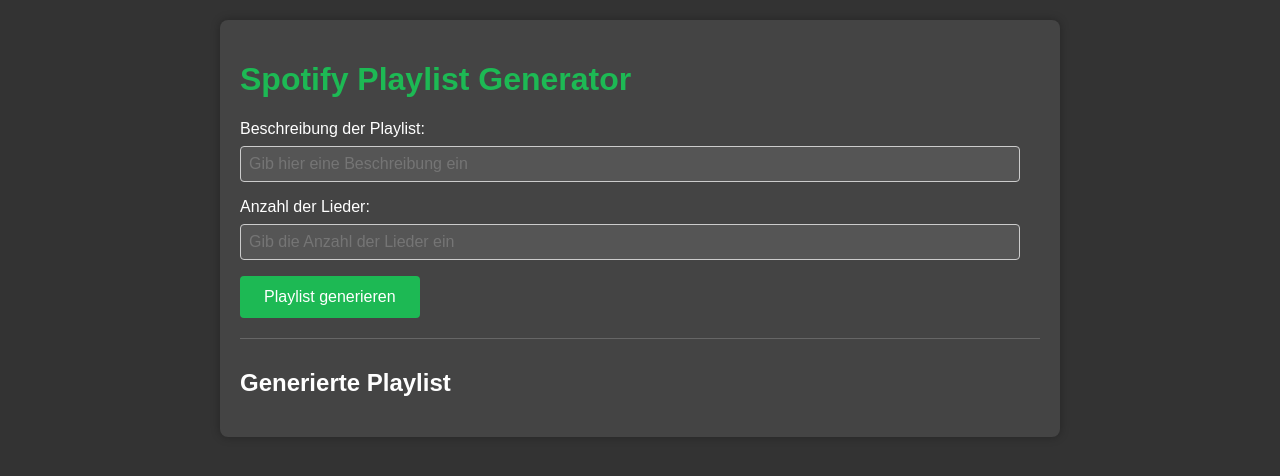
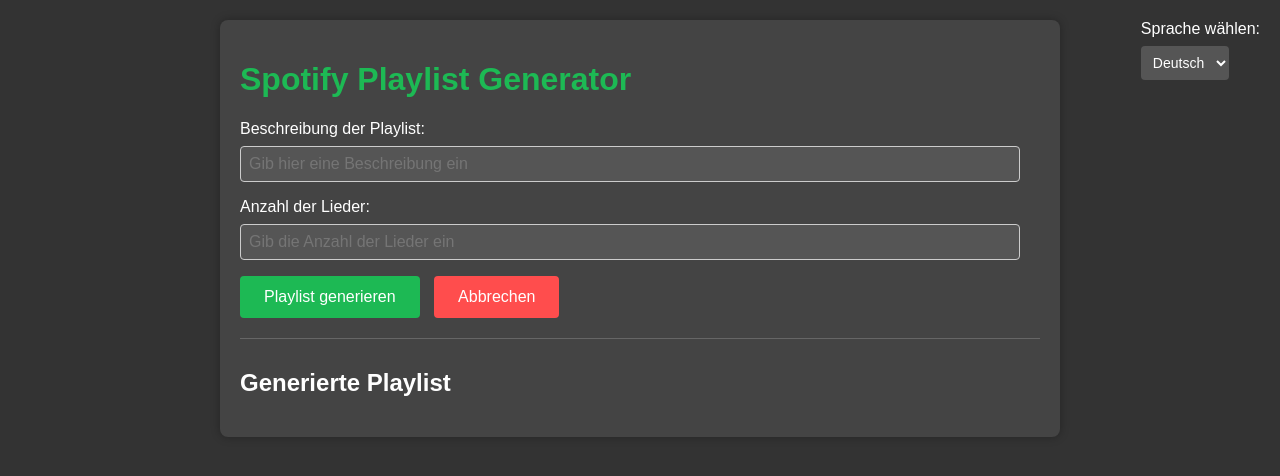
Before and after one commit to K4sperl/Spotify-Playlist-Generator, a plain HTML site: page index.html in a window 1280 px wide. Drawn offline with Linux system fonts and the light colour scheme.

Commit message:
Add files via upload

```diff
--- a/index.html
+++ b/index.html
@@ -60,7 +60,7 @@
             color: #fff; /* Weißer Text für Eingabefelder */
             box-sizing: border-box;
         }
-        button {
+        button.generate {
             background-color: #1DB954; /* Grün für den Button */
             color: white;
             padding: 12px 24px;
@@ -70,8 +70,22 @@
             font-size: 16px;
             transition: background-color 0.3s ease;
         }
-        button:hover {
+        button.generate:hover {
             background-color: #1ed760; /* Dunkleres Grün im Hover-Zustand */
+        }
+        button.cancel {
+            background-color: #ff4d4d; /* Rot für den Abbrechen-Button */
+            color: white;
+            padding: 12px 24px;
+            border: none;
+            border-radius: 4px;
+            cursor: pointer;
+            font-size: 16px;
+            transition: background-color 0.3s ease;
+            margin-left: 10px;
+        }
+        button.cancel:hover {
+            background-color: #ff6666; /* Helleres Rot im Hover-Zustand */
         }
         p.error-message {
             color: #ff4d4d; /* Rotes für Fehlermeldungen */
@@ -110,6 +124,10 @@
         }
         .related-playlists {
             margin-top: 20px;
+            display: none; /* Anfangs ausgeblendet */
+        }
+        .related-playlists.show {
+            display: block; /* Einblenden nach Playlist-Generierung */
         }
         .related-playlists h2 {
             color: #1DB954;
@@ -139,6 +157,20 @@
             margin: 0;
             font-size: 14px;
             color: #ccc;
+        }
+        .language-selection {
+            position: absolute;
+            top: 20px;
+            right: 20px;
+            color: #ccc;
+        }
+        .language-selection select {
+            background-color: #555; /* Dunklerer Hintergrund für Auswahl */
+            color: #fff; /* Weißer Text für Auswahl */
+            border: none;
+            padding: 8px;
+            border-radius: 4px;
+            font-size: 14px;
         }
     </style>
     <!-- JavaScript -->
@@ -185,28 +217,25 @@
             } else {
                 // Erfolgreiche Generierung
                 var generatedText = `Playlist wird generiert für: ${inputText}, mit ${numSongs} Liedern.`;
-                document.getElementById("generatedCount").textContent = `0/${numSongs} Liedern generiert`;
+                document.getElementById("generatedCount").textContent = generatedText;
 
-                // Songs generieren und anzeigen
-                generateSongs(inputText, numSongs);
+                // Simulieren der Playlist-Generierung (Dummy-Daten)
+                generatePlaylist(numSongs);
+
+                // Anzeige der ähnlichen Playlists
+                loadRelatedPlaylists();
+                document.getElementById("relatedPlaylists").classList.add("show");
                 hideErrorMessage();
-
-                // Ähnliche Playlists laden
-                loadRelatedPlaylists();
             }
         }
 
-        function generateSongs(description, numSongs) {
-            // Hier könntest du eine API-Anfrage machen, um passende Songs zu finden
-            // Z.B. mit Spotify Web API, sobald der Benutzer authentifiziert ist
-            // Beispiel: Dummy-Daten für Demo-Zwecke
+        function generatePlaylist(numSongs) {
             var generatedSongs = [];
             for (var i = 1; i <= numSongs; i++) {
                 var song = {
-                    id: i,
                     name: `Song ${i}`,
                     artist: `Künstler ${i}`,
-                    image: 'https://via.placeholder.com/50', // Beispielbild für jeden Song
+                    image: "https://via.placeholder.com/50" // Platzhalter für jedes Lied
                 };
                 generatedSongs.push(song);
             }
@@ -303,16 +332,38 @@
             var regex = /^[a-zA-Z0-9\s]+$/;
             return regex.test(input);
         }
+
+        function cancelGeneration() {
+            location.reload(); // Seite neu laden
+        }
+
+        function changeLanguage() {
+            var select = document.getElementById("languageSelect");
+            var selectedLanguage = select.options[select.selectedIndex].value;
+
+            if (selectedLanguage === "en") {
+                // Weiterleitung zur englischen Version der Seite
+                window.location.href = "index_en.html";
+            }
+        }
     </script>
 </head>
 <body>
     <div class="container">
         <h1>Spotify Playlist Generator</h1>
+        <div class="language-selection">
+            <label for="languageSelect">Sprache wählen:</label>
+            <select id="languageSelect" onchange="changeLanguage()">
+                <option value="de">Deutsch</option>
+                <option value="en">English</option>
+            </select>
+        </div>
         <label for="inputField">Beschreibung der Playlist:</label>
         <input type="text" id="inputField" placeholder="Gib hier eine Beschreibung ein">
         <label for="numSongs">Anzahl der Lieder:</label>
         <input type="number" id="numSongs" placeholder="Gib die Anzahl der Lieder ein">
-        <button onclick="validateAndGenerate()">Playlist generieren</button>
+        <button class="generate" onclick="validateAndGenerate()">Playlist generieren</button>
+        <button class="cancel" onclick="cancelGeneration()">Abbrechen</button>
         <p id="errorMessage" class="error-message"></p>
 
         <div class="playlist">
```
